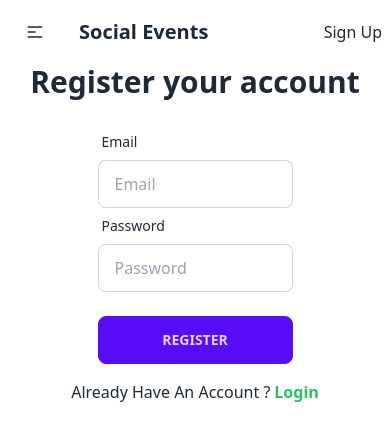
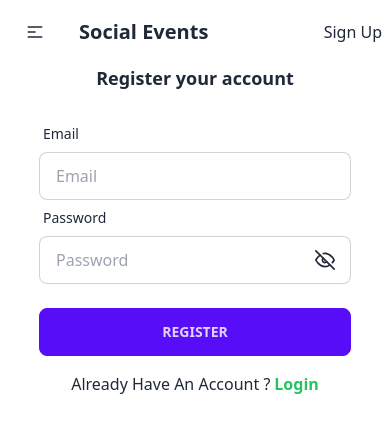
Before and after one commit to alsafa012/event-management-project, a React (Vite) app: page /register in a window 390 px wide. Shown: the top 440 px of the page. Built offline with nearby package versions, Linux system fonts and the light colour scheme; no server answers.

Commit message:
password show icon added

```diff
--- a/src/AuthProviders/AuthProvider.jsx
+++ b/src/AuthProviders/AuthProvider.jsx
@@ -4,6 +4,7 @@ import {
      getAuth,
      onAuthStateChanged,
      signInWithEmailAndPassword,
+     signOut,
 } from "firebase/auth";
 import app from "../Firebase/firebase.config";
 export const AuthContext = createContext(null);
@@ -22,7 +23,7 @@ const AuthProvider = ({ children }) => {
           return signInWithEmailAndPassword(auth, email, password);
      };
      // sign out user
-     const signOut = () => {
+     const signOutUser = () => {
           setLoader(true);
           return signOut(auth);
      };
@@ -42,7 +43,7 @@ const AuthProvider = ({ children }) => {
           user,
           createUser,
           signIn,
-          signOut,
+          signOutUser,
           loader,
      };
      return (
--- a/src/Components/Header/Navbar/Navbar.jsx
+++ b/src/Components/Header/Navbar/Navbar.jsx
@@ -3,21 +3,16 @@ import { Link, NavLink } from "react-router-dom";
 import { AuthContext } from "../../../AuthProviders/AuthProvider";
 
 const Navbar = () => {
-     const { user, signOut } = useContext(AuthContext);
+     const { user, signOutUser } = useContext(AuthContext);
 
      const handleSignOut = () => {
           // console.log("asd")
-          signOut()
-               .then(() => {
-                    // Sign-out successful.
-               })
-               .catch((error) => {
-                    // An error happened.
-               });
-          // .then(result=>{
-          //      alert('success')
-          // })
-          // .catch()
+          signOutUser()
+          .then(()=>{
+               alert('Sign out was successful')
+          })
+          .catch();
+
      };
      const navLists = (
           <>
--- a/src/Pages/LoginPage/Login.jsx
+++ b/src/Pages/LoginPage/Login.jsx
@@ -1,9 +1,11 @@
-import React, { useContext } from "react";
+import React, { useContext, useState } from "react";
 import { Link } from "react-router-dom";
 import { AuthContext } from "../../AuthProviders/AuthProvider";
+import { FiEye, FiEyeOff } from "react-icons/fi";
+const Login = () => {
+     const [showPassword, setShowPassword] = useState(false);
 
-const Login = () => {
-     const { signIn } = useContext(AuthContext);
+     const { user, signIn } = useContext(AuthContext);
      const handleLogin = (e) => {
           e.preventDefault();
           const form = new FormData(e.currentTarget);
@@ -18,9 +20,11 @@ const Login = () => {
           signIn(email, password)
                .then((result) => {
                     console.log(result.user);
+                    alert("User login successful");
                })
                .catch((error) => {
-                    console.error(error);
+                    alert(error.message);
+                    // console.error(error);
                });
      };
      return (
@@ -28,7 +32,7 @@ const Login = () => {
                <p className="text-3xl font-bold mb-6 text-center">
                     Login your account
                </p>
-               <form onSubmit={handleLogin} className="w-1/2 mx-auto">
+               <form onSubmit={handleLogin} className="w-4/5 md:w-1/2 mx-auto">
                     <div className="form-control">
                          <label className="label">
                               <span className="label-text">Email</span>
@@ -41,12 +45,12 @@ const Login = () => {
                               required
                          />
                     </div>
-                    <div className="form-control">
+                    <div className="form-control relative">
                          <label className="label">
                               <span className="label-text">Password</span>
                          </label>
                          <input
-                              type="password"
+                              type={showPassword ? "text" : "password"}
                               name="password"
                               placeholder="Password"
                               className="input input-bordered"
@@ -60,6 +64,11 @@ const Login = () => {
                                    Forgot password?
                               </a>
                          </label>
+                         <span className="text-xl absolute top-[42%] right-4" onClick={()=>setShowPassword(!showPassword)}>
+                              {
+                                   showPassword ? <FiEye></FiEye> : <FiEyeOff></FiEyeOff>
+                              }
+                         </span>
                     </div>
                     <div className="form-control mt-6">
                          <button className="btn btn-primary">Login</button>
--- a/src/Pages/RegisterPage/Register.jsx
+++ b/src/Pages/RegisterPage/Register.jsx
@@ -1,42 +1,63 @@
-import React, { useContext } from "react";
+import React, { useContext, useState } from "react";
 import { Link } from "react-router-dom";
 import { AuthContext } from "../../AuthProviders/AuthProvider";
+import { FiEye, FiEyeOff } from "react-icons/fi";
 
 const Register = () => {
+     const [showPassword, setShowPassword] = useState(false);
 
-        const {createUser} = useContext(AuthContext)
+     const { createUser } = useContext(AuthContext);
 
-
-     const handleRegister = (e)=>{
+     const handleRegister = (e) => {
           e.preventDefault();
-          const form = new FormData(e.currentTarget)
+          const form = new FormData(e.currentTarget);
           // const name = form.get("name")
           // const photo = form.get("photo")
-          const email = form.get("email")
-          const password = form.get("password")
+          const email = form.get("email");
+          const password = form.get("password");
 
-          console.log("register", email, password)
+          console.log("register", email, password);
 
+          // checking the password
+          if (password.length < 6) {
+               alert("Please enter at least 6 character password");
+               return;
+          }
+          // if (!/(?=.*[A-Z])(?=.*[!@#$%^&*()_+{}\[\]:;<>,.?~\\-])/.test(password))
+          else if (
+               !/(?=.*[A-Z])(?=.*[!@#$%^&*()_+{}[\]:;<>,.?~\\-])/.test(password)
+          ) {
+               alert(
+                    "Please enter a password with at least one uppercase letter"
+               );
+               return;
+          }
 
+          //  else if (!checkbox) {
+          //      setRegisterError("Please accept our terms and conditions");
+          //      return;
+          // }
 
           // create a new user
-          createUser(email,password)
-          .then(result=>{
-               console.log(result.user)
-               alert('successfully registered')
-          })
-          .catch(error=>{
-               console.error(error);
-               alert(error.message)
-          })
-     }
+          createUser(email, password)
+               // if(password.length > 6)
+
+               .then((result) => {
+                    console.log(result.user);
+                    alert("successfully registered");
+               })
+               .catch((error) => {
+                    console.error(error);
+                    alert(error.message);
+               });
+     };
      return (
           <div>
-               <p className="text-3xl font-bold mb-6 text-center">
+               <p className=" text-lg md:text-3xl font-bold mb-6 text-center">
                     Register your account
                </p>
 
-               <form onSubmit={handleRegister} className="w-1/2 mx-auto">
+               <form onSubmit={handleRegister} className="w-4/5 md:w-1/2 mx-auto">
                     {/* <div className="form-control">
                          <label className="label">
                               <span className="label-text">Name</span>
@@ -73,17 +94,30 @@ const Register = () => {
                               required
                          />
                     </div>
-                    <div className="form-control">
+                    <div className="form-control relative">
                          <label className="label">
                               <span className="label-text">Password</span>
                          </label>
                          <input
-                              type="password"
+                              type={showPassword ? "text" : "password"}
                               name="password"
                               placeholder="Password"
                               className="input input-bordered"
                               required
                          />
+
+                              <span
+                                   className="text-xl absolute top-[60%] right-4"
+                                   onClick={() =>
+                                        setShowPassword(!showPassword)
+                                   }
+                              >
+                                   {showPassword ? (
+                                        <FiEye> </FiEye>
+                                   ) : (
+                                        <FiEyeOff></FiEyeOff>
+                                   )}
+                              </span>
 
                     </div>
                     <div className="form-control mt-6">
```
